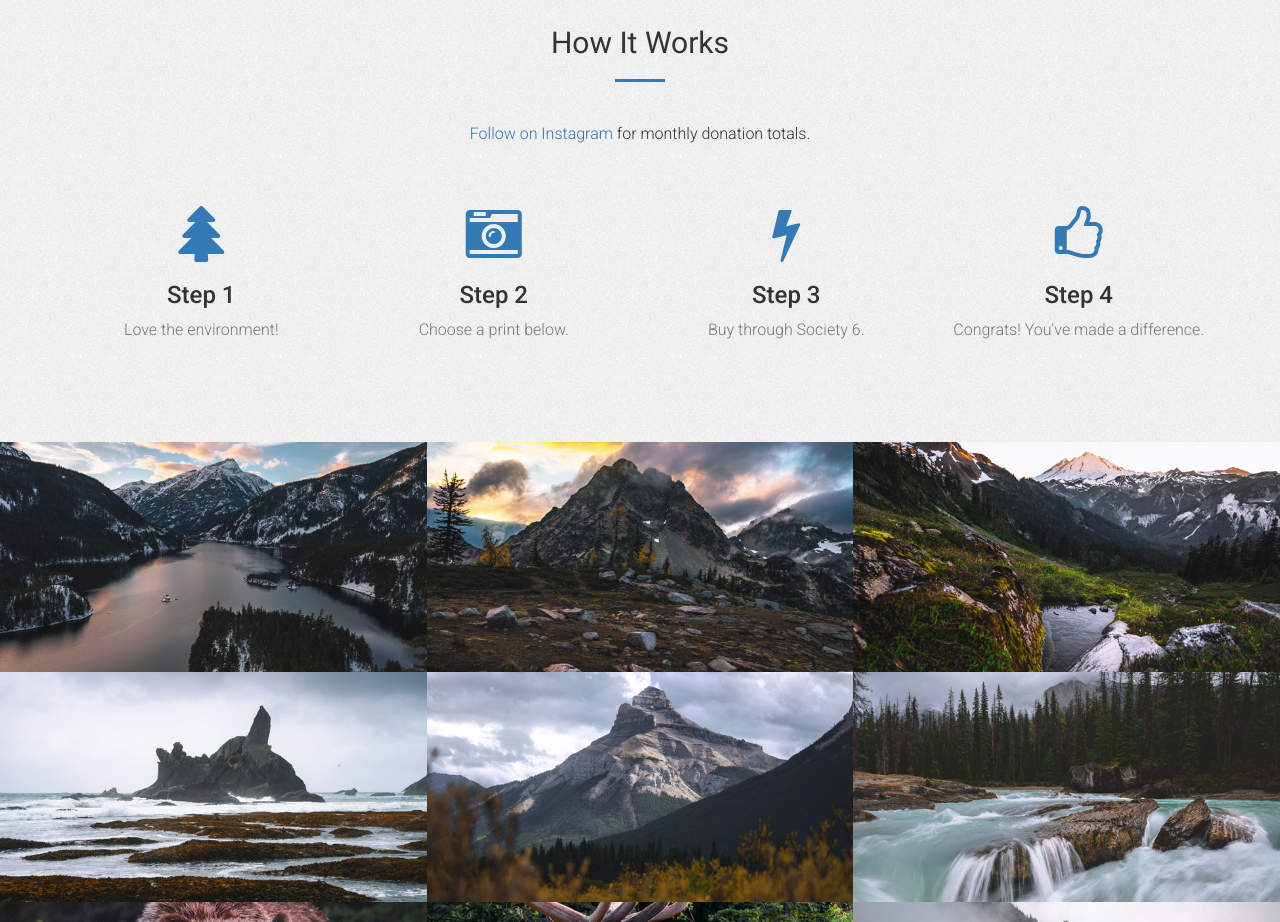
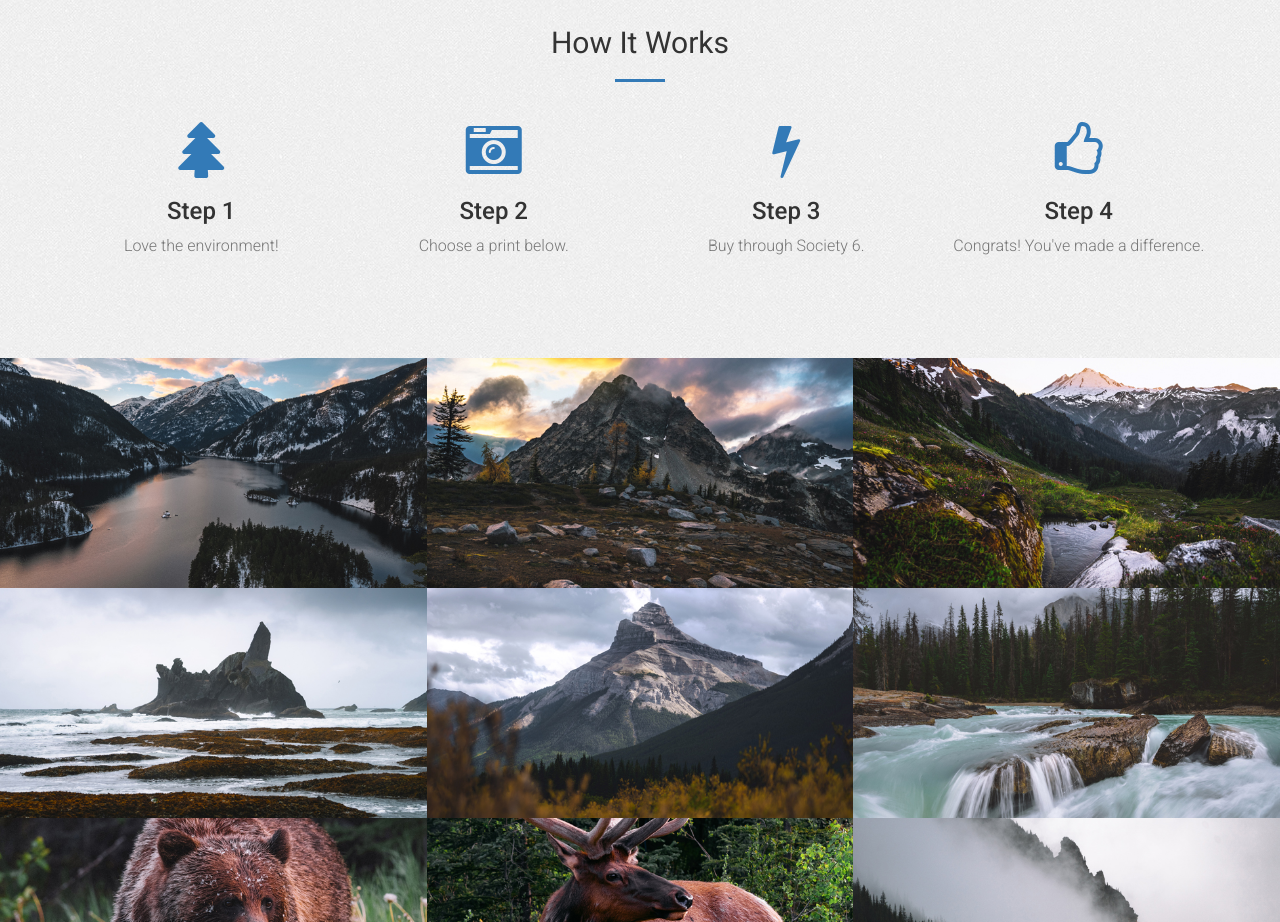
Before and after one commit to sprro/sprro.github.io, a website: page index.html in a window 1280 px wide. Shown: the part 1626-2548 px from the top of the page. Drawn offline with nearby package versions, Linux system fonts and the light colour scheme; a web font is replaced by a local one.

Commit message:
Removed a link

```diff
--- a/index.html
+++ b/index.html
@@ -115,7 +115,7 @@
         </div>
         <div class="container">
             <div class="row">
-                <p class="follow-me" style="text-align: center;"><a href="http://instagram.com/roguephto" target="_blank">Follow on Instagram</a> for monthly donation totals.</p>
+                <!-- <p class="follow-me" style="text-align: center;"><a href="http://instagram.com/roguephto" target="_blank">Follow on Instagram</a> for monthly donation totals.</p> -->
                 <div class="col-lg-3 col-md-6 text-center">
                     <div class="service-box">
                         <i class="fa fa-4x fa-tree text-primary sr-icons"></i>
```
